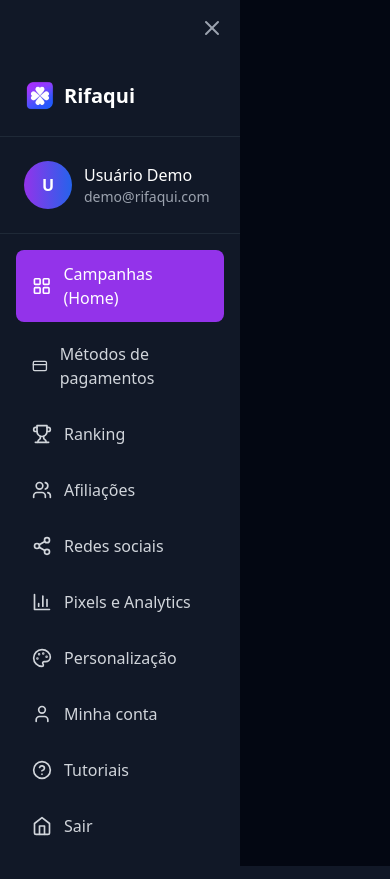
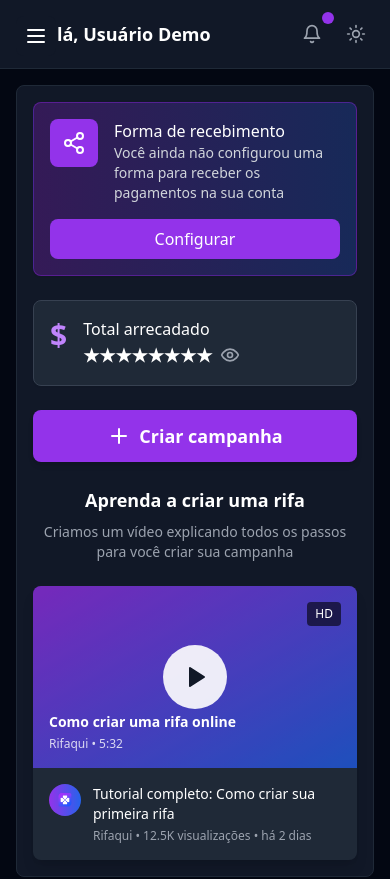
Before and after one commit to gilson954/sistema-rifa, a React (Vite) app: page /dashboard in a window 390 px wide. Shown: the top 879 px of the page. Built offline with nearby package versions, Linux system fonts and the light colour scheme.

Commit message:
Aplicar mudanças responsivas em todas as páginas

```diff
--- a/src/components/DashboardHeader.tsx
+++ b/src/components/DashboardHeader.tsx
@@ -6,16 +6,16 @@ const DashboardHeader = () => {
   const { theme, toggleTheme } = useTheme();
 
   return (
-    <div className="flex items-center justify-between p-6 border-b border-gray-200 dark:border-gray-800 bg-white dark:bg-gray-900 transition-colors duration-300 mb-6">
-      <div className="flex items-center space-x-4">
-        <h1 className="text-2xl font-bold text-gray-900 dark:text-white transition-colors duration-300">
+    <div className="flex items-center justify-between p-4 sm:p-6 border-b border-gray-200 dark:border-gray-800 bg-white dark:bg-gray-900 transition-colors duration-300">
+      <div className="flex items-center space-x-4 min-w-0">
+        <h1 className="text-lg sm:text-2xl font-bold text-gray-900 dark:text-white transition-colors duration-300 truncate">
           👋 Olá, Usuário Demo
         </h1>
       </div>
 
-      <div className="flex items-center space-x-4">
+      <div className="flex items-center space-x-2 sm:space-x-4 flex-shrink-0">
         <button className="relative p-2 text-gray-500 dark:text-gray-400 hover:text-gray-700 dark:hover:text-white transition-colors duration-200">
-          <Bell className="h-6 w-6" />
+          <Bell className="h-5 w-5 sm:h-6 sm:w-6" />
           <span className="absolute -top-1 -right-1 w-3 h-3 bg-purple-600 rounded-full"></span>
         </button>
 
@@ -23,10 +23,10 @@ const DashboardHeader = () => {
           onClick={toggleTheme}
           className="p-2 text-gray-500 dark:text-gray-400 hover:text-gray-700 dark:hover:text-white transition-colors duration-200"
         >
-          {theme === 'light' ? <Moon className="h-6 w-6" /> : <Sun className="h-6 w-6" />}
+          {theme === 'light' ? <Moon className="h-5 w-5 sm:h-6 sm:w-6" /> : <Sun className="h-5 w-5 sm:h-6 sm:w-6" />}
         </button>
 
-        <div className="text-right">
+        <div className="text-right hidden sm:block">
           <p className="text-gray-900 dark:text-white font-medium transition-colors duration-300">
             {theme === 'light' ? 'Claro' : 'Escuro'}
           </p>
--- a/src/components/DashboardLayout.tsx
+++ b/src/components/DashboardLayout.tsx
@@ -5,12 +5,14 @@ import DashboardHeader from './DashboardHeader';
 
 const DashboardLayout = () => {
   return (
-    <div className="min-h-screen bg-gray-100 dark:bg-gray-950 flex flex-col md:flex-row overflow-hidden transition-colors duration-300">
+    <div className="min-h-screen bg-gray-100 dark:bg-gray-950 flex flex-col md:flex-row transition-colors duration-300">
       <Sidebar />
-      <div className="flex-1 flex flex-col">
+      <div className="flex-1 flex flex-col min-w-0">
         <DashboardHeader />
-        <div className="flex-1 overflow-y-auto p-6 text-gray-900 dark:text-white">
-          <Outlet />
+        <div className="flex-1 overflow-y-auto p-4 sm:p-6 text-gray-900 dark:text-white">
+          <div className="w-full max-w-none">
+            <Outlet />
+          </div>
         </div>
       </div>
     </div>
--- a/src/components/Sidebar.tsx
+++ b/src/components/Sidebar.tsx
@@ -1,4 +1,4 @@
-import React from 'react';
+import React, { useState } from 'react';
 import { NavLink, useNavigate } from 'react-router-dom';
 import {
   LayoutGrid,
@@ -11,7 +11,8 @@ import {
   Home,
   X,
   Trophy,
-  Users
+  Users,
+  Menu
 } from 'lucide-react';
 
 interface SidebarProps {
@@ -20,9 +21,16 @@ interface SidebarProps {
 
 const Sidebar: React.FC<SidebarProps> = ({ onClose }) => {
   const navigate = useNavigate();
+  const [isMobileMenuOpen, setIsMobileMenuOpen] = useState(false);
 
   const handleGoHome = () => {
     navigate('/');
+    onClose?.();
+    setIsMobileMenuOpen(false);
+  };
+
+  const handleNavClick = () => {
+    setIsMobileMenuOpen(false);
     onClose?.();
   };
 
@@ -75,11 +83,34 @@ const Sidebar: React.FC<SidebarProps> = ({ onClose }) => {
   ];
 
   return (
-    <div className="w-60 bg-gray-900 min-h-screen flex flex-col">
+    <>
+      {/* Mobile Menu Button */}
+      <button
+        onClick={() => setIsMobileMenuOpen(true)}
+        className="md:hidden fixed top-4 left-4 z-50 p-2 bg-gray-900 text-white rounded-lg"
+      >
+        <Menu className="h-6 w-6" />
+      </button>
+
+      {/* Mobile Overlay */}
+      {isMobileMenuOpen && (
+        <div
+          className="md:hidden fixed inset-0 bg-black bg-opacity-50 z-40"
+          onClick={() => setIsMobileMenuOpen(false)}
+        />
+      )}
+
+      {/* Sidebar */}
+      <div className={`
+        w-60 bg-gray-900 min-h-screen flex flex-col
+        md:relative md:translate-x-0
+        fixed inset-y-0 left-0 z-50 transform transition-transform duration-300 ease-in-out
+        ${isMobileMenuOpen ? 'translate-x-0' : '-translate-x-full md:translate-x-0'}
+      `}>
         {/* Mobile Close Button */}
         <div className="md:hidden flex justify-end p-4">
           <button
-          onClick={onClose}
+            onClick={() => setIsMobileMenuOpen(false)}
             className="text-gray-400 hover:text-white transition-colors duration-200"
           >
             <X className="h-6 w-6" />
@@ -101,7 +132,7 @@ const Sidebar: React.FC<SidebarProps> = ({ onClose }) => {
         {/* User Profile */}
         <div className="p-6 border-b border-gray-800">
           <div className="flex items-center space-x-3">
-          <div className="w-12 h-12 bg-gradient-to-r from-purple-600 to-blue-600 rounded-full flex items-center justify-center text-white font-semibold">
+            <div className="w-12 h-12 bg-gradient-to-r from-purple-600 to-blue-600 rounded-full flex items-center justify-center text-white font-semibold flex-shrink-0">
               U
             </div>
             <div className="flex-1 min-w-0">
@@ -116,7 +147,7 @@ const Sidebar: React.FC<SidebarProps> = ({ onClose }) => {
         </div>
 
         {/* Navigation Menu */}
-      <nav className="flex-1 p-4">
+        <nav className="flex-1 p-4 overflow-y-auto">
           <ul className="space-y-2">
             {menuItems.map((item, index) => {
               const IconComponent = item.icon;
@@ -124,7 +155,7 @@ const Sidebar: React.FC<SidebarProps> = ({ onClose }) => {
                 <li key={index}>
                   <NavLink
                     to={item.path}
-                  onClick={onClose}
+                    onClick={handleNavClick}
                     end={item.path === '/dashboard'}
                     className={({ isActive }) =>
                       `w-full flex items-center space-x-3 px-4 py-3 rounded-lg text-left transition-colors duration-200 ${
@@ -134,26 +165,27 @@ const Sidebar: React.FC<SidebarProps> = ({ onClose }) => {
                       }`
                     }
                   >
-                  <IconComponent className="h-5 w-5" />
-                  <span className="font-medium">{item.label}</span>
+                    <IconComponent className="h-5 w-5 flex-shrink-0" />
+                    <span className="font-medium truncate">{item.label}</span>
                   </NavLink>
                 </li>
               );
             })}
 
-          {/* Sair Button - Now inside the navigation menu */}
+            {/* Sair Button */}
             <li>
               <button
                 onClick={handleGoHome}
                 className="w-full flex items-center space-x-3 px-4 py-3 rounded-lg text-gray-300 hover:bg-gray-800 hover:text-white transition-colors duration-200"
               >
-              <Home className="h-5 w-5" />
-              <span className="font-medium">Sair</span>
+                <Home className="h-5 w-5 flex-shrink-0" />
+                <span className="font-medium truncate">Sair</span>
               </button>
             </li>
           </ul>
         </nav>
       </div>
+    </>
   );
 };
 
--- a/src/pages/DashboardPage.tsx
+++ b/src/pages/DashboardPage.tsx
@@ -11,38 +11,48 @@ const DashboardPage = () => {
   const [showRevenue, setShowRevenue] = useState(false);
 
   return (
-    <div className="bg-white dark:bg-gray-900 text-gray-900 dark:text-white p-6 rounded-lg border border-gray-200 dark:border-gray-800 transition-colors duration-300 min-h-[calc(100vh-176px)]">
+    <div className="bg-white dark:bg-gray-900 text-gray-900 dark:text-white p-4 sm:p-6 rounded-lg border border-gray-200 dark:border-gray-800 transition-colors duration-300 min-h-[calc(100vh-200px)]">
       <div className="space-y-6">
         {/* Payment Setup Card */}
-        <div className="bg-gradient-to-r from-purple-100 to-blue-100 dark:from-purple-900/50 dark:to-blue-900/50 border border-purple-200 dark:border-purple-700/50 rounded-lg p-4 shadow-sm transition-colors duration-300 h-20 flex items-center">
-          <div className="flex items-center justify-between w-full">
-            <div className="flex items-center space-x-4">
-              <div className="w-12 h-12 bg-purple-600 rounded-lg flex items-center justify-center">
+        <div className="bg-gradient-to-r from-purple-100 to-blue-100 dark:from-purple-900/50 dark:to-blue-900/50 border border-purple-200 dark:border-purple-700/50 rounded-lg p-4 shadow-sm transition-colors duration-300">
+          <div className="flex flex-col sm:flex-row items-start sm:items-center justify-between gap-4">
+            <div className="flex items-start sm:items-center space-x-4 flex-1 min-w-0">
+              <div className="w-12 h-12 bg-purple-600 rounded-lg flex items-center justify-center flex-shrink-0">
                 <Share2 className="h-6 w-6 text-white" />
               </div>
-              <div>
-                <h3 className="text-lg font-medium text-gray-900 dark:text-white transition-colors duration-300">Forma de recebimento</h3>
-                <p className="text-sm text-gray-700 dark:text-gray-300 transition-colors duration-300">Você ainda não configurou uma forma para receber os pagamentos na sua conta</p>
+              <div className="min-w-0 flex-1">
+                <h3 className="text-base sm:text-lg font-medium text-gray-900 dark:text-white transition-colors duration-300">
+                  Forma de recebimento
+                </h3>
+                <p className="text-sm text-gray-700 dark:text-gray-300 transition-colors duration-300">
+                  Você ainda não configurou uma forma para receber os pagamentos na sua conta
+                </p>
               </div>
             </div>
-            <button className="bg-purple-600 hover:bg-purple-700 text-white px-6 py-2 rounded-lg font-medium transition-colors duration-200">
+            <button className="bg-purple-600 hover:bg-purple-700 text-white px-4 sm:px-6 py-2 rounded-lg font-medium transition-colors duration-200 w-full sm:w-auto">
               Configurar
             </button>
           </div>
         </div>
 
         {/* Revenue Card */}
-        <div className="bg-gray-50 dark:bg-gray-800 rounded-lg p-4 border border-gray-200 dark:border-gray-700 shadow-sm transition-colors duration-300 h-20 flex items-center">
-          <div className="flex items-center justify-between w-full">
-            <div className="flex items-center space-x-4">
-              <div className="text-4xl font-bold text-purple-600 dark:text-purple-400">$</div>
-              <div>
-                <h3 className="text-lg font-medium text-gray-900 dark:text-white transition-colors duration-300">Total arrecadado</h3>
+        <div className="bg-gray-50 dark:bg-gray-800 rounded-lg p-4 border border-gray-200 dark:border-gray-700 shadow-sm transition-colors duration-300">
+          <div className="flex flex-col sm:flex-row items-start sm:items-center justify-between gap-4">
+            <div className="flex items-start sm:items-center space-x-4 flex-1 min-w-0">
+              <div className="text-3xl sm:text-4xl font-bold text-purple-600 dark:text-purple-400 flex-shrink-0">$</div>
+              <div className="min-w-0 flex-1">
+                <h3 className="text-base sm:text-lg font-medium text-gray-900 dark:text-white transition-colors duration-300">
+                  Total arrecadado
+                </h3>
                 <div className="flex items-center space-x-2">
                   {showRevenue ? (
-                    <span className="text-xl font-bold text-gray-900 dark:text-white transition-colors duration-300">R$ 0,00</span>
+                    <span className="text-lg sm:text-xl font-bold text-gray-900 dark:text-white transition-colors duration-300">
+                      R$ 0,00
+                    </span>
                   ) : (
-                    <span className="text-xl font-bold text-gray-900 dark:text-white transition-colors duration-300">★★★★★★★★</span>
+                    <span className="text-lg sm:text-xl font-bold text-gray-900 dark:text-white transition-colors duration-300">
+                      ★★★★★★★★
+                    </span>
                   )}
                   <button
                     onClick={() => setShowRevenue(!showRevenue)}
@@ -58,19 +68,19 @@ const DashboardPage = () => {
 
         {/* Create Campaign Button */}
         <div className="flex justify-center">
-          <button className="w-fit bg-purple-600 hover:bg-purple-700 text-white py-3 px-8 rounded-lg font-semibold text-lg flex items-center space-x-2 transition-colors duration-200 shadow-md mx-auto">
+          <button className="w-full sm:w-fit bg-purple-600 hover:bg-purple-700 text-white py-3 px-6 sm:px-8 rounded-lg font-semibold text-lg flex items-center justify-center space-x-2 transition-colors duration-200 shadow-md">
             <Plus className="h-6 w-6" />
             <span>Criar campanha</span>
           </button>
         </div>
 
         {/* Video Tutorial Section */}
-        <div className="max-w-[600px] mx-auto">
+        <div className="w-full max-w-2xl mx-auto">
           <div className="text-center mb-6">
-            <h2 className="text-xl font-bold text-gray-900 dark:text-white mb-2 transition-colors duration-300">
+            <h2 className="text-lg sm:text-xl font-bold text-gray-900 dark:text-white mb-2 transition-colors duration-300">
               Aprenda a criar uma rifa
             </h2>
-            <p className="text-gray-600 dark:text-gray-400 transition-colors duration-300">
+            <p className="text-gray-600 dark:text-gray-400 transition-colors duration-300 text-sm sm:text-base">
               Criamos um vídeo explicando todos os passos para você criar sua campanha
             </p>
           </div>
@@ -81,14 +91,14 @@ const DashboardPage = () => {
               <div className="absolute inset-0 bg-black/20"></div>
 
               {/* Play Button */}
-              <div className="relative z-10 w-20 h-20 bg-white/90 rounded-full flex items-center justify-center group-hover:bg-white transition-colors duration-200">
-                <Play className="h-8 w-8 text-gray-900 ml-1" fill="currentColor" />
+              <div className="relative z-10 w-16 h-16 sm:w-20 sm:h-20 bg-white/90 rounded-full flex items-center justify-center group-hover:bg-white transition-colors duration-200">
+                <Play className="h-6 w-6 sm:h-8 sm:w-8 text-gray-900 ml-1" fill="currentColor" />
               </div>
 
               {/* Video Title Overlay */}
               <div className="absolute bottom-4 left-4 right-4 z-10">
-                <h3 className="text-white font-semibold text-lg mb-1">Como criar uma rifa online</h3>
-                <p className="text-white/80 text-sm">Rifaqui • 5:32</p>
+                <h3 className="text-white font-semibold text-sm sm:text-lg mb-1">Como criar uma rifa online</h3>
+                <p className="text-white/80 text-xs sm:text-sm">Rifaqui • 5:32</p>
               </div>
 
               {/* YouTube-style elements */}
@@ -102,18 +112,18 @@ const DashboardPage = () => {
             {/* Video Info */}
             <div className="p-4 bg-gray-50 dark:bg-gray-800 transition-colors duration-300">
               <div className="flex items-start space-x-3">
-                <div className="w-10 h-10 bg-gradient-to-r from-purple-600 to-blue-600 rounded-full flex items-center justify-center">
+                <div className="w-8 h-8 sm:w-10 sm:h-10 bg-gradient-to-r from-purple-600 to-blue-600 rounded-full flex items-center justify-center flex-shrink-0">
                   <img
                     src="/32132123.png"
                     alt="Rifaqui"
-                    className="w-6 h-6 object-contain"
+                    className="w-4 h-4 sm:w-6 sm:h-6 object-contain"
                   />
                 </div>
-                <div className="flex-1">
-                  <h4 className="font-medium text-gray-900 dark:text-white transition-colors duration-300">
+                <div className="flex-1 min-w-0">
+                  <h4 className="font-medium text-gray-900 dark:text-white transition-colors duration-300 text-sm sm:text-base">
                     Tutorial completo: Como criar sua primeira rifa
                   </h4>
-                  <p className="text-sm text-gray-600 dark:text-gray-400 mt-1 transition-colors duration-300">
+                  <p className="text-xs sm:text-sm text-gray-600 dark:text-gray-400 mt-1 transition-colors duration-300">
                     Rifaqui • 12.5K visualizações • há 2 dias
                   </p>
                 </div>
```
Also changed, not shown: src/pages/RankingPage.tsx (+10 -10 lines). Lines whose indentation alone changed are shown as unchanged.
